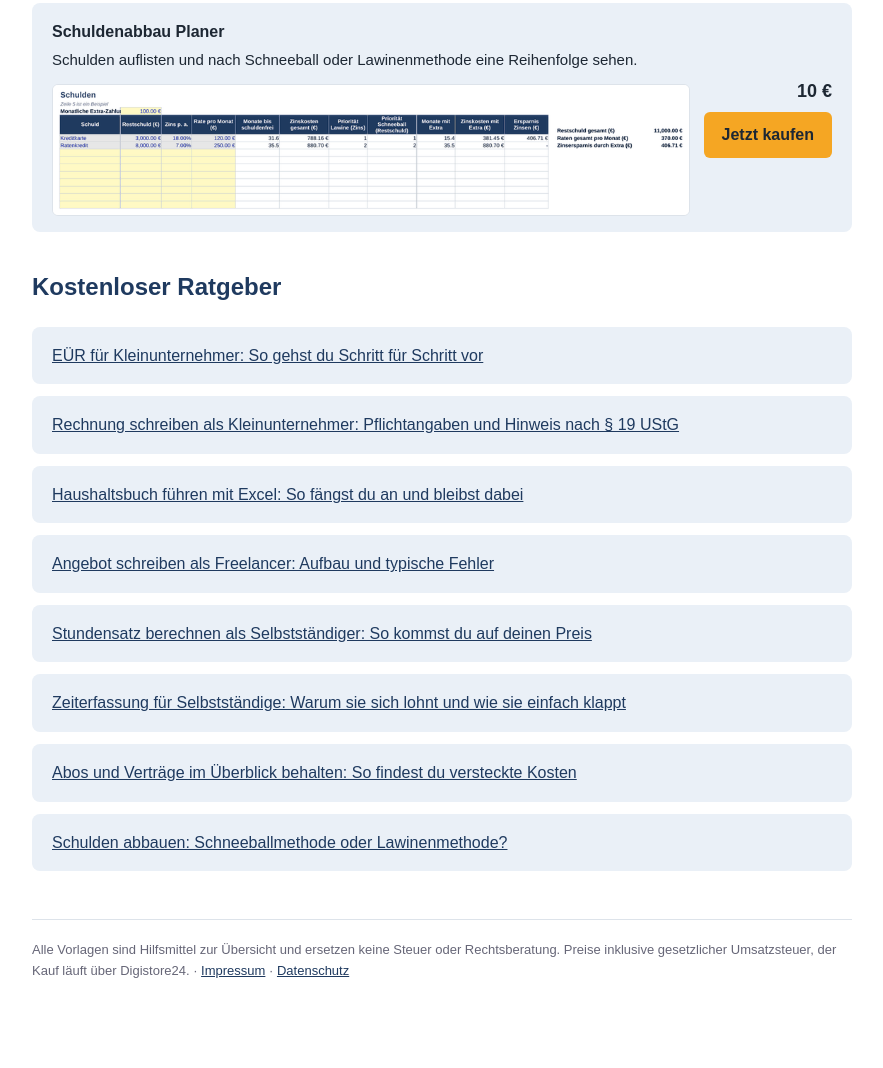
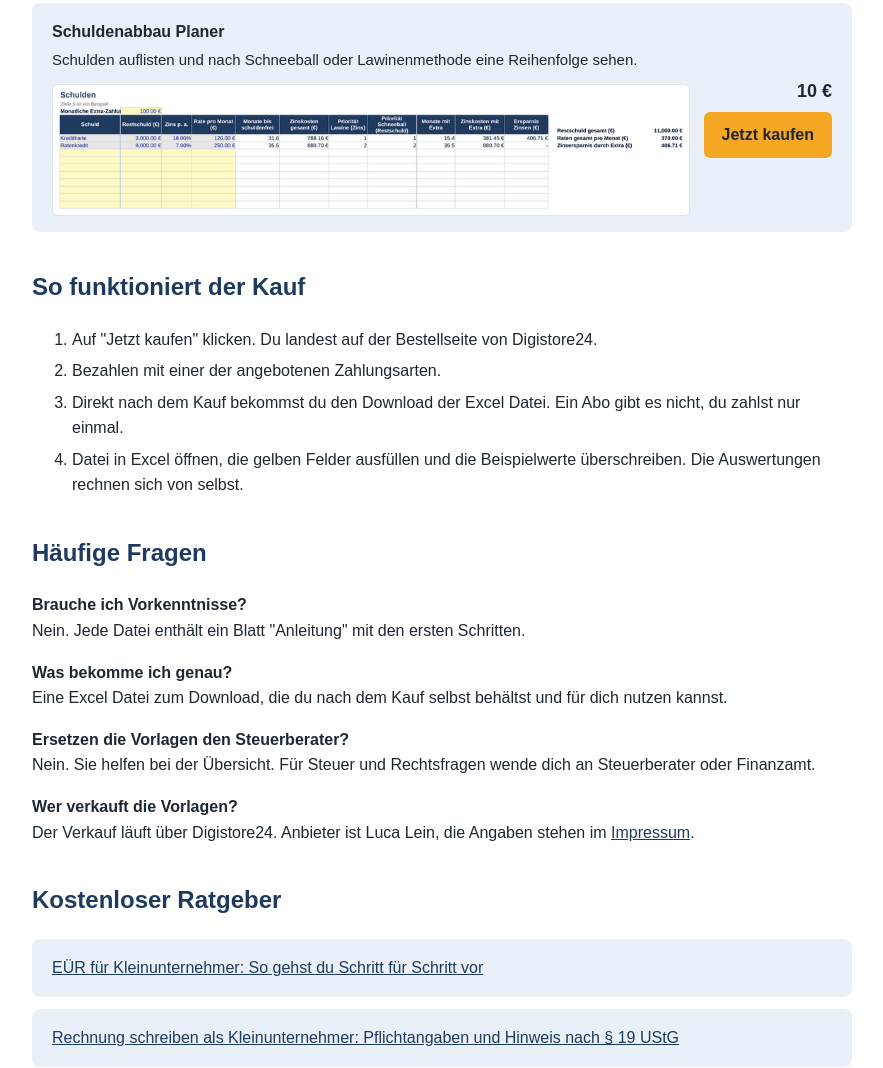
Before and after one commit to tabellenhelfer/tabellenhelfer.github.io, a plain HTML site: page index.html in a window 1280 px wide. Shown: the part 4470-5538 px from the top of the page, without its empty margins (198-1081 px from the left). Before the commit the page ends 5472 px from the top, so only its background shows below. Drawn offline with Linux system fonts and the light colour scheme.

Commit message:
Add files via upload

```diff
--- a/index.html
+++ b/index.html
@@ -29,6 +29,18 @@ a{color:#1F3A5F}.btn{color:#1d2733}
 <div class="card"><div><b>Abo und Vertragsübersicht</b><p>Alle Abos in einer Liste, mit Kosten pro Jahr und dem Datum, bis wann du kündigen musst.</p><img src="vorschau-abo.png" alt="Vorschau Abo Übersicht" loading="lazy"></div><div><span class="price">8 €</span><a class="btn" href="https://www.checkout-ds24.com/product/770186" rel="noopener">Jetzt kaufen</a></div></div>
 <div class="card"><div><b>Schuldenabbau Planer</b><p>Schulden auflisten und nach Schneeball oder Lawinenmethode eine Reihenfolge sehen.</p><img src="vorschau-schuldenabbau.png" alt="Vorschau Schuldenabbau Planer" loading="lazy"></div><div><span class="price">10 €</span><a class="btn" href="https://www.checkout-ds24.com/product/770188" rel="noopener">Jetzt kaufen</a></div></div>
 
+<h2>So funktioniert der Kauf</h2>
+<ol>
+<li>Auf "Jetzt kaufen" klicken. Du landest auf der Bestellseite von Digistore24.</li>
+<li>Bezahlen mit einer der angebotenen Zahlungsarten.</li>
+<li>Direkt nach dem Kauf bekommst du den Download der Excel Datei. Ein Abo gibt es nicht, du zahlst nur einmal.</li>
+<li>Datei in Excel öffnen, die gelben Felder ausfüllen und die Beispielwerte überschreiben. Die Auswertungen rechnen sich von selbst.</li>
+</ol>
+<h2>Häufige Fragen</h2>
+<p><b>Brauche ich Vorkenntnisse?</b><br>Nein. Jede Datei enthält ein Blatt "Anleitung" mit den ersten Schritten.</p>
+<p><b>Was bekomme ich genau?</b><br>Eine Excel Datei zum Download, die du nach dem Kauf selbst behältst und für dich nutzen kannst.</p>
+<p><b>Ersetzen die Vorlagen den Steuerberater?</b><br>Nein. Sie helfen bei der Übersicht. Für Steuer und Rechtsfragen wende dich an Steuerberater oder Finanzamt.</p>
+<p><b>Wer verkauft die Vorlagen?</b><br>Der Verkauf läuft über Digistore24. Anbieter ist Luca Lein, die Angaben stehen im <a href="impressum.html">Impressum</a>.</p>
 <h2>Kostenloser Ratgeber</h2>
 <div class="card"><a href="artikel-euer-kleinunternehmer.html">EÜR für Kleinunternehmer: So gehst du Schritt für Schritt vor</a></div>
 <div class="card"><a href="artikel-rechnung-kleinunternehmer.html">Rechnung schreiben als Kleinunternehmer: Pflichtangaben und Hinweis nach § 19 UStG</a></div>
```
